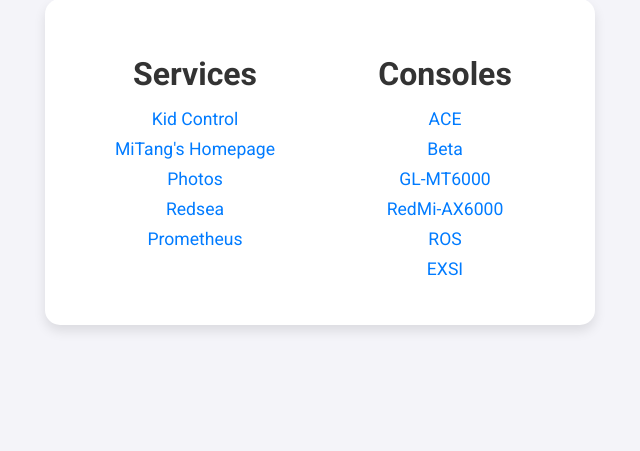
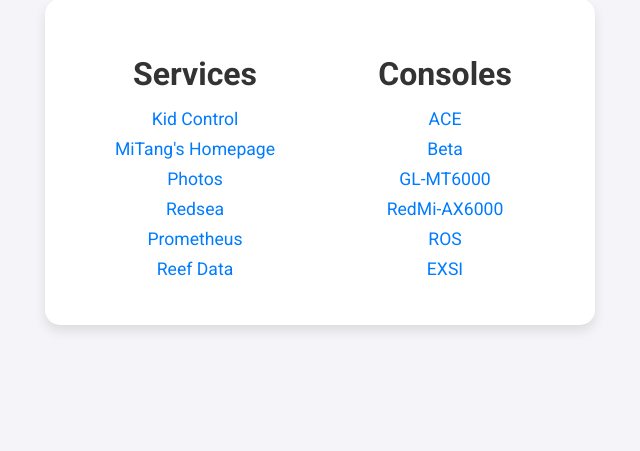
Before and after one commit to jacobmee/bookmarks, a Flask app: page / in a window 1280 px wide. Shown: the part 238-689 px from the top of the page, without its empty margins (320-960 px from the left). Run offline with Flask 2, Linux system fonts and the light colour scheme.

Commit message:
adding reef.lan

```diff
--- a/app/templates/index.html
+++ b/app/templates/index.html
@@ -82,6 +82,7 @@
                 <li><a href="http://home.lan:8880" target="_blank">Photos</a></li>
                 <li><a href="http://home.lan:3000" target="_blank">Redsea</a></li>
                 <li><a href="http://home.lan:9090" target="_blank">Prometheus</a></li>
+                <li><a href="http://reef.lan:6001/" target="_blank">Reef Data</a></li>
             </ul>
         </div>
         <div class="column">
```
Also changed, not shown: 1 other file.
